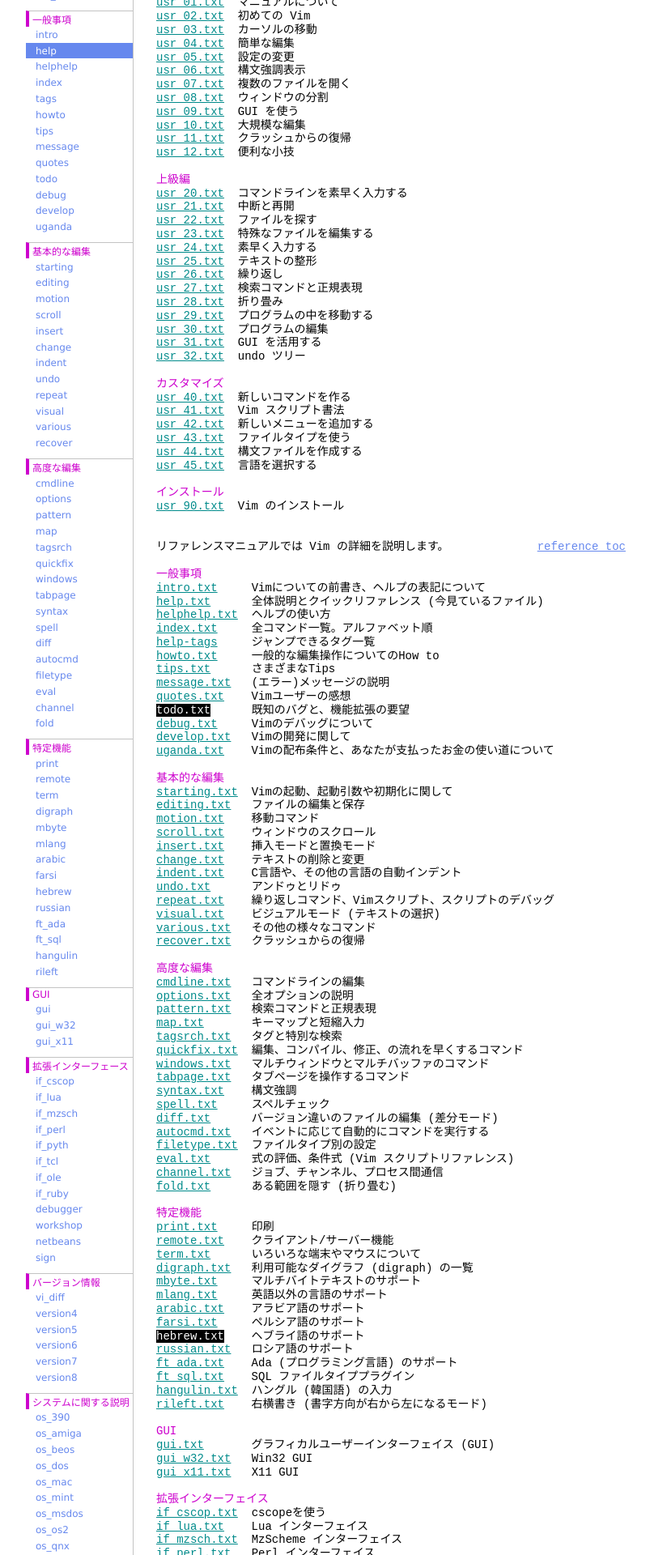
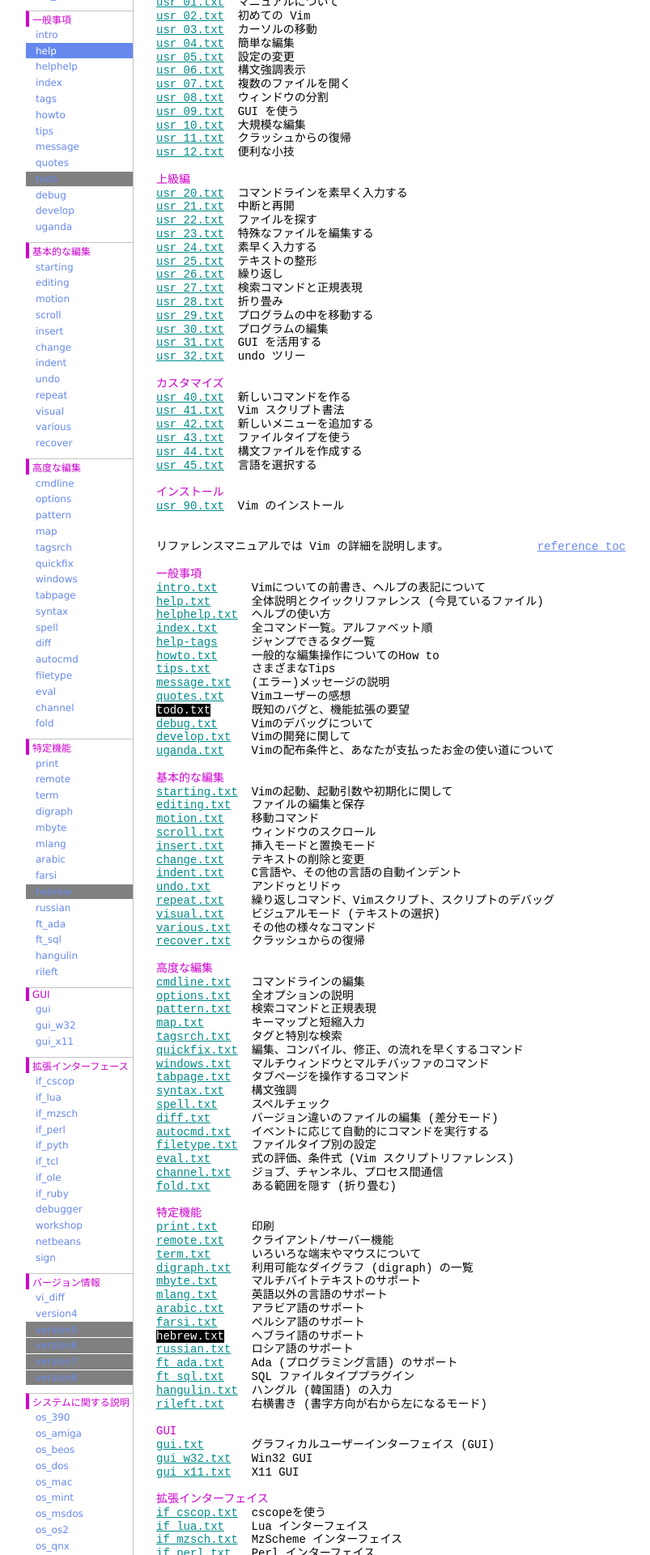
Before and after one commit to vim-jp/vimdoc-ja, a Jekyll site: the page built from index.html, in a window 1280 px wide. Shown: the part 1094-3014 px from the top of the page at 81% size, without its empty margins (208-1011 px from the left). Built offline with Jekyll 4.4.1, drawn with Linux system fonts in a browser that asks for light colours; nearby versions of some CDN libraries; comment, search, counter and statistics services are not loaded.

Commit message:
change style of links to english pages

```diff
--- a/_layouts/vimdoc.html
+++ b/_layouts/vimdoc.html
@@ -115,7 +115,7 @@
 <li><a href="tips.html">tips</a></li>
 <li><a href="message.html">message</a></li>
 <li><a href="quotes.html">quotes</a></li>
-<li><a href="todo.html">todo</a></li>
+<li><a href="todo.html" class="EnglishPage">todo</a></li>
 <li><a href="debug.html">debug</a></li>
 <li><a href="develop.html">develop</a></li>
 <li><a href="uganda.html">uganda</a></li>
@@ -167,7 +167,7 @@
 <li><a href="mlang.html">mlang</a></li>
 <li><a href="arabic.html">arabic</a></li>
 <li><a href="farsi.html">farsi</a></li>
-<li><a href="hebrew.html">hebrew</a></li>
+<li><a href="hebrew.html" class="EnglishPage">hebrew</a></li>
 <li><a href="russian.html">russian</a></li>
 <li><a href="ft_ada.html">ft_ada</a></li>
 <li><a href="ft_sql.html">ft_sql</a></li>
@@ -202,10 +202,10 @@
 <dd><ul>
 <li><a href="vi_diff.html">vi_diff</a></li>
 <li><a href="version4.html">version4</a></li>
-<li><a href="version5.html">version5</a></li>
-<li><a href="version6.html">version6</a></li>
-<li><a href="version7.html">version7</a></li>
-<li><a href="version8.html">version8</a></li>
+<li><a href="version5.html" class="EnglishPage">version5</a></li>
+<li><a href="version6.html" class="EnglishPage">version6</a></li>
+<li><a href="version7.html" class="EnglishPage">version7</a></li>
+<li><a href="version8.html" class="EnglishPage">version8</a></li>
 </ul></dd>
 
 <dt>システムに関する説明</dt>
--- a/style.css
+++ b/style.css
@@ -8,6 +8,10 @@
     color: white;
 }
 .EnglishTag {
+    background-color: gray;
+    color: white;
+}
+.EnglishPage {
     background-color: gray;
     color: white;
 }
```
